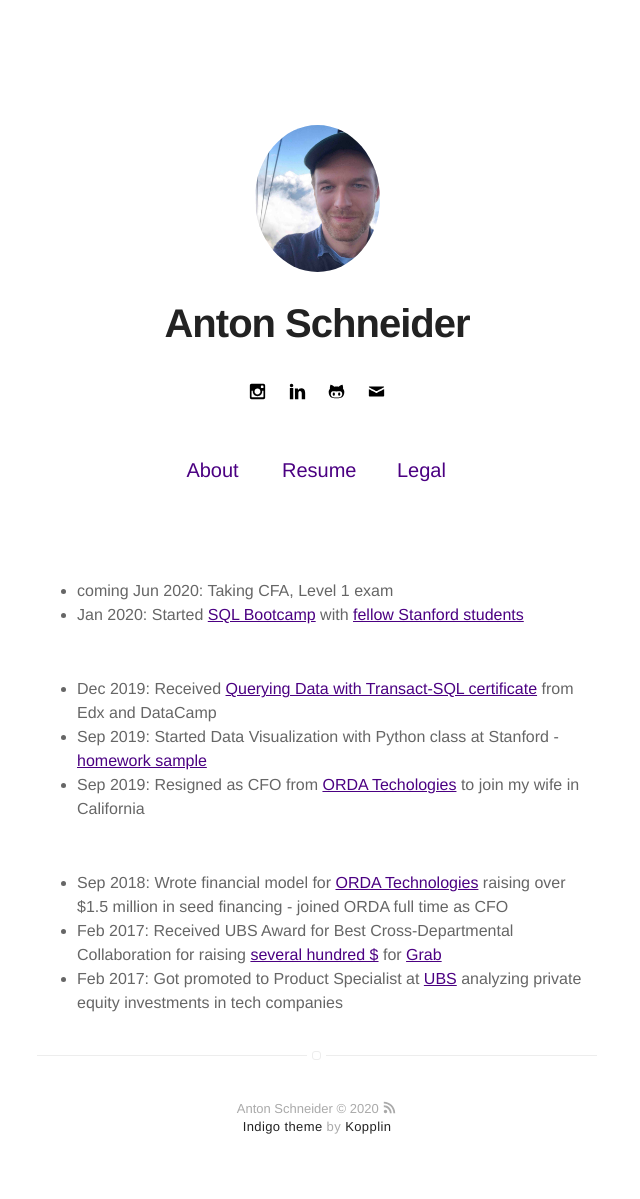
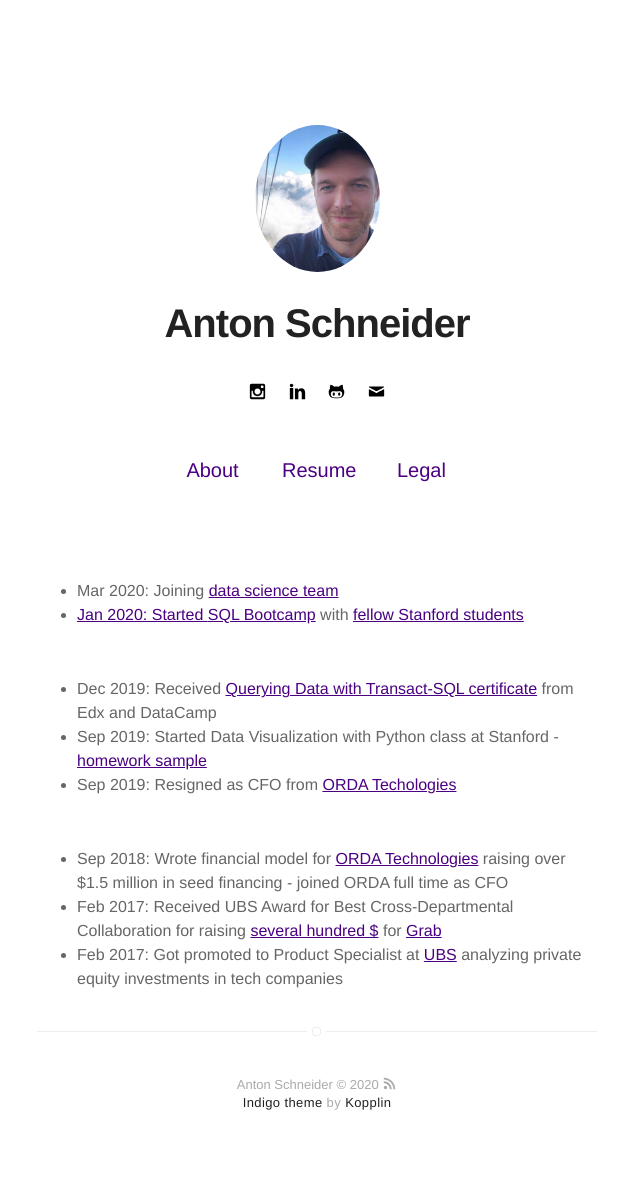
Before and after one commit to antonschneider90/antonschneider90.github.io, a Jekyll site: the page built from index.html, in a window 1280 px wide. Shown: the whole page, without its empty margins (323-963 px from the left). Built offline with Jekyll 4.4.1, drawn with Linux system fonts in a browser that asks for light colours; after the commit the page ends 1175 px from its top, so only the background shows below that.

Commit message:
Update index.html

```diff
--- a/index.html
+++ b/index.html
@@ -5,14 +5,14 @@ title: Home
 
 <p><br/><br/><p>
 <ul>
-  <li>coming Jun 2020: Taking CFA, Level 1 exam </li>
+  <li>Mar 2020: Joining <a href='https://www.everlaw.com/' Everlaw's</a> data science team </li>
   <li>Jan 2020: Started <a href='https://github.com/antonschneider90/sql_class'> SQL Bootcamp</a> with <a href='https://www.linkedin.com/groups/13782702/'>fellow Stanford students</a></li>
 </ul>
 <br/>
 <ul>
   <li>Dec 2019: Received <a href='https://courses.edx.org/certificates/5cadcead634f4b788f61a7e8577d4dc1'>Querying Data with Transact-SQL certificate</a> from Edx and DataCamp</a></li>
   <li>Sep 2019: Started Data Visualization with Python class at Stanford - <a href='https://docs.google.com/presentation/d/1Gf8rLpWvSeXnFtvmxLIZhCfR-sl-3g8XUPl3gAOfrcI/edit#slide=id.g6f6f8325f8_0_30'>homework sample</a></a></li>
-  <li>Sep 2019: Resigned as CFO from <a href='https://www.orda-app.com/guests'>ORDA Techologies</a> to join my wife in California</li>
+  <li>Sep 2019: Resigned as CFO from <a href='https://www.orda-app.com/guests'>ORDA Techologies</a></li>
 </ul>
 <br/>
 <ul>
```
